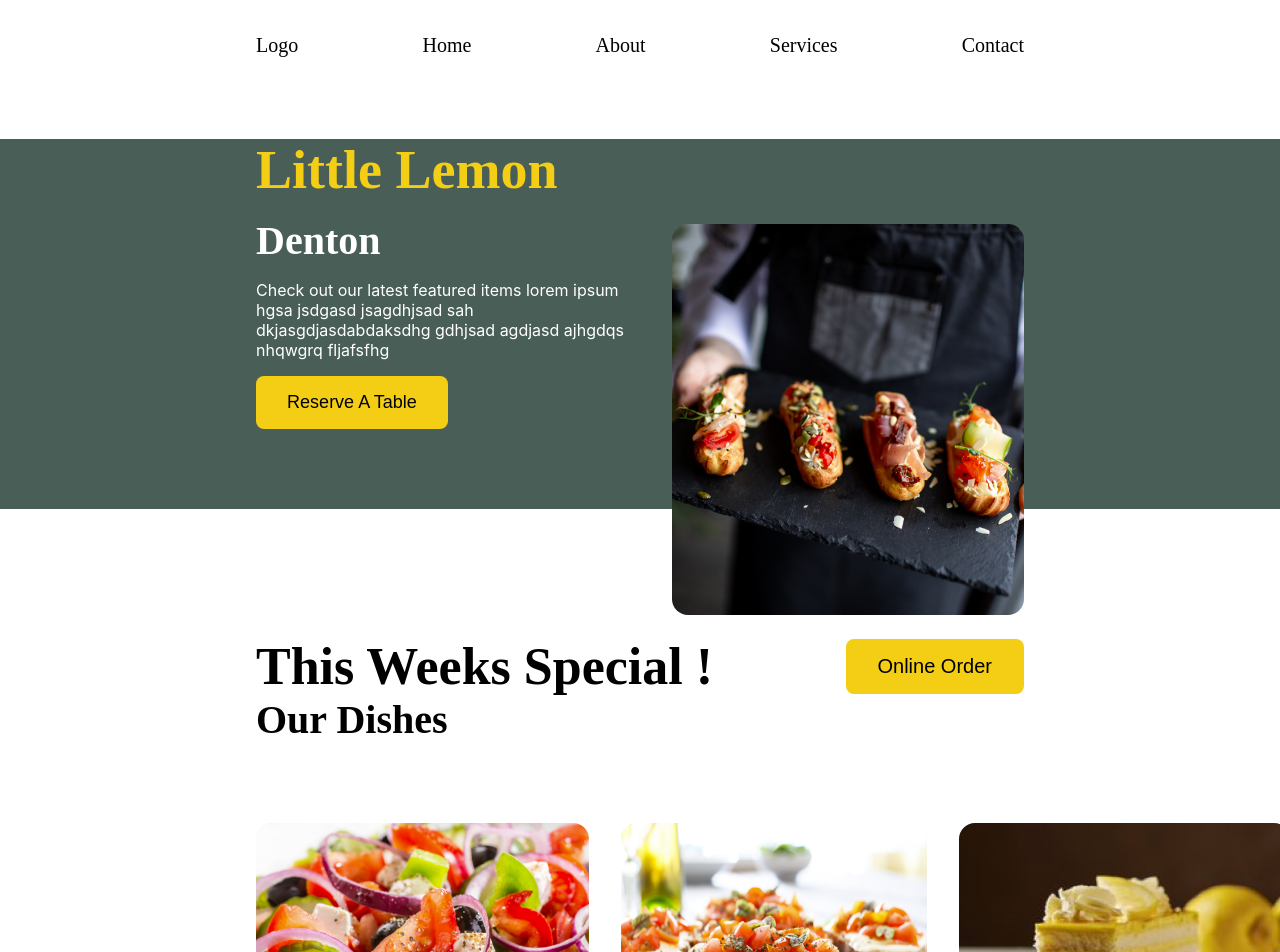
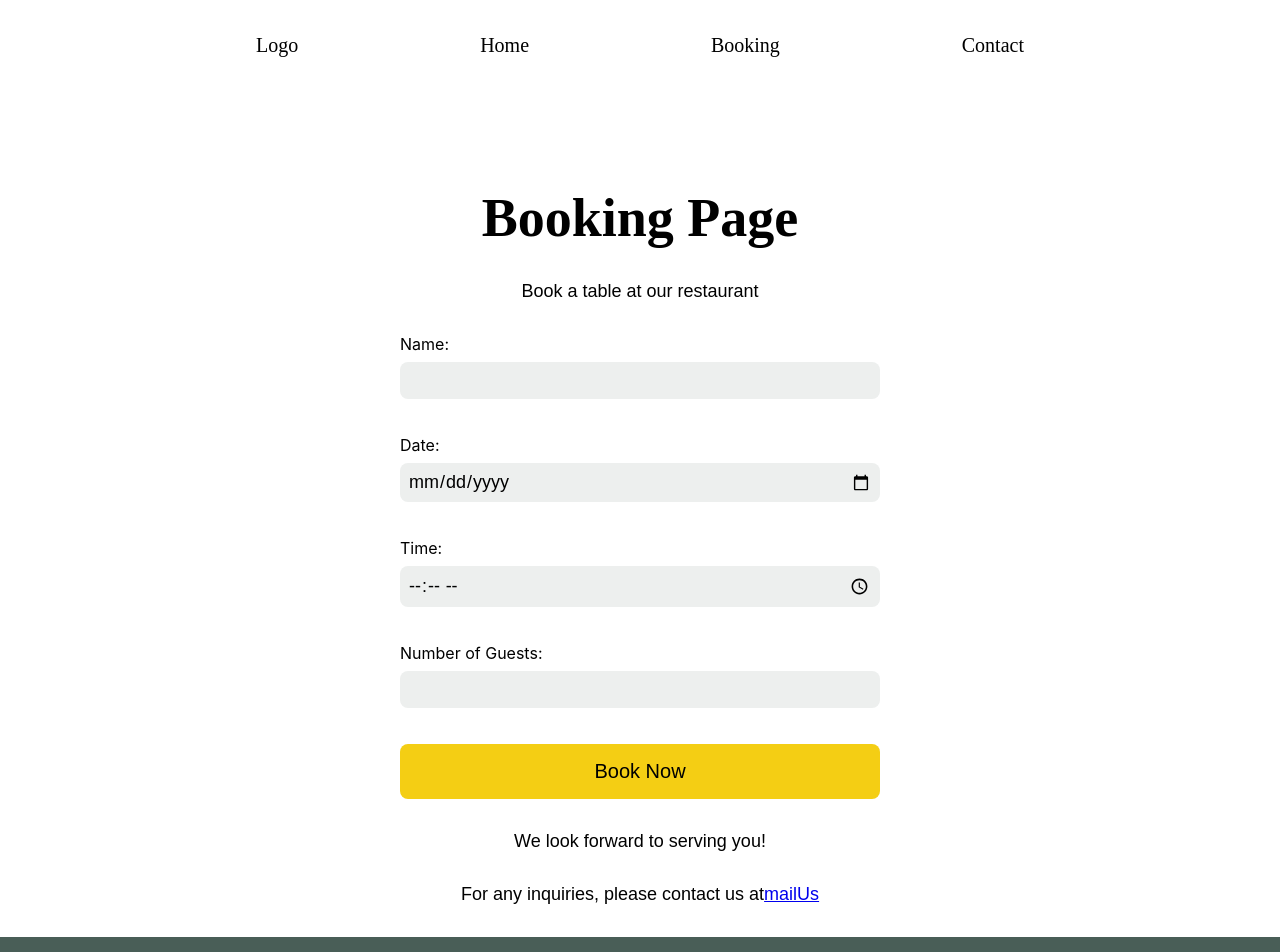
Before and after one commit to shivamjadhav2000/react-capstone, a React (Create React App) app: page /booking in a window 1280 px wide. Shown: the top 952 px of the page. Built offline with nearby package versions, Linux system fonts and the light colour scheme.

Commit message:
added responsive design and css

```diff
--- a/package.json
+++ b/package.json
@@ -9,6 +9,7 @@
     "@testing-library/user-event": "^13.5.0",
     "react": "^19.1.0",
     "react-dom": "^19.1.0",
+    "react-router-dom": "^7.5.2",
     "react-scripts": "5.0.1",
     "web-vitals": "^2.1.4"
   },
--- a/public/index.html
+++ b/public/index.html
@@ -31,7 +31,7 @@
   </head>
   <body>
     <noscript>You need to enable JavaScript to run this app.</noscript>
-    <div id="root"></div>
+    <main id="root"></main>
     <!--
       This HTML file is a template.
       If you open it directly in the browser, you will see an empty page.
--- a/src/App.css
+++ b/src/App.css
@@ -10,6 +10,8 @@ body{
   justify-content: center;
 
 }
+
+
 
 h1{
   font-family: Markazi Text;
@@ -59,12 +61,11 @@ li a{
 
   padding: 0 16rem;
   background-color: #495E57;
- display: grid;
-  grid-template-columns: 1fr 1fr;
+  display: flex;
+  justify-content: space-between;
   gap: 2rem;
   margin-top: 5rem;
-  padding-bottom: 5rem;
-  color:white
+  color:white;
 }
 .featured h1{
   color: #F4CE14;
@@ -90,22 +91,22 @@ li a{
 }
 .featured img{
   width: 22rem;
-  height: auto;
-  object-fit: cover;
-  position: absolute;
-  top:14rem;
-  right:16rem;
-  border-radius: 1rem;
+  position: relative;
+  bottom:-4rem;
+  border-radius: 2rem;
 }
 
 
 .Home{
+  display: flex;
+  flex-direction: column;
+  align-items: center;
+  gap: 2rem;
   margin:0rem 16rem;
   margin-top: 8rem;
-  display: flex;
-  flex-direction: column;
 }
 .Home Header {
+  width: 100%;
   display: flex;
   justify-content: space-between;
   align-items: center;
@@ -129,7 +130,7 @@ li a{
 
 .dishes{
   display: grid;
-  grid-template-columns: repeat(3, 1fr);
+  grid-template-columns: repeat(auto-fit, minmax(10rem, 1fr));
   gap: 2rem;
   margin-top: 5rem;
 }
@@ -141,12 +142,12 @@ li a{
   background-color: #EDEFEE;
   color: black;
   border-radius: 1rem;
+  justify-content: space-between;
 }
 .dish img{
   border-radius: 1rem;
-  width: auto;
-  height: 15rem;
-  object-fit: contain;
+  width: minmax(100%, 20rem);
+  height: 16rem;
 }
 .dish header{
   display: flex;
@@ -173,8 +174,49 @@ li a{
   font-weight: medium;
 }
 
+.BookingPage{
+  display: flex;
+  flex-direction: column;
+  align-items: center;
+  gap: 2rem;
+  margin:0rem 16rem;
+  margin-top: 8rem;
+}
+form{
+  display: flex;
+  flex-direction: column;
+  gap: 0.5rem;
+  width: min(100%, 30rem);
+}
+input[type="text"],
+input[type="email"],
+input[type="number"],
+input[type="date"],
+input[type="time"]{
+  padding: 0.5rem;
+  border-radius: 0.5rem;
+  border: none;
+  background-color: #EDEFEE;
+  font-size: 18px;
+  font-family: 'Karla', sans-serif;
+}
+
+button[type="submit"]{
+  background-color: #F4CE14;
+  color: black;
+  font-size: 20px;
+  font-family: 'Karla', sans-serif;
+  padding: 1rem 2rem;
+  border-radius: 0.5rem;
+  border: none;
+  cursor: pointer;
+}
+button[type="submit"]:hover{
+  background-color: #EE9972;
+}
 footer{
   display: flex;
+  width: 100%;
   justify-content: center;
   align-items: center;
   background-color: #495E57;
--- a/src/App.js
+++ b/src/App.js
@@ -1,13 +1,19 @@
 import './App.css';
 import NavBar from './components/NavBar';
-import Featured from './components/Featured';
 import Home from './pages/Home';
+import { Routes, Route } from 'react-router-dom';
+import { BrowserRouter as Router } from 'react-router-dom';
+import BookingPage from './pages/BookingPage ';
 function App() {
   return (
     <>
       <NavBar />
-      <Featured />
-      <Home/>
+      <Router>
+      <Routes>
+      <Route path="/" exact element={<Home/>}></Route>
+      <Route path="/booking" element={<BookingPage />}></Route>
+      </Routes>
+      </Router>
       <footer className='footer'>
         <p>All rights reserved &copy; 2025</p>
         <p>Little Lemon</p>
--- a/src/components/NavBar.js
+++ b/src/components/NavBar.js
@@ -6,8 +6,7 @@ function NavBar() {
         <ul >
             <li><a href='/'>Logo</a></li>
             <li><a href="/">Home</a></li>
-            <li><a href="/about">About</a></li>
-            <li><a href="/services">Services</a></li>
+            <li><a href="/booking">Booking</a></li>
             <li><a href="/contact">Contact</a></li>
         </ul>
     </nav>
--- /dev/null
+++ b/src/pages/BookingPage .js
@@ -0,0 +1,35 @@
+import React from 'react'
+
+function BookingPage () {
+  return (
+    <div className='BookingPage'>
+
+        <h1>Booking Page</h1>
+        <p>Book a table at our restaurant</p>
+        <form>
+            <label htmlFor="name">Name:</label>
+            <input type="text" id="name" name="name" required />
+            <br />
+            <label htmlFor="date">Date:</label>
+            <input type="date" id="date" name="date" required />
+            <br />
+            <label htmlFor="time">Time:</label>
+            <input type="time" id="time" name="time" required />
+            <br />
+            <label htmlFor="guests">Number of Guests:</label>
+            <input type="number" id="guests" name="guests" min="1" required />
+            <br />
+            <button type="submit">Book Now</button>
+        </form>
+        <p>We look forward to serving you!</p>
+        <p>For any inquiries, please contact us at
+        <a href="mailto:temp@gmail.com">
+            mailUs
+        </a></p>
+
+
+    </div>
+  )
+}
+
+export default BookingPage
--- a/src/pages/Home.js
+++ b/src/pages/Home.js
@@ -1,5 +1,6 @@
 import React from 'react'
 import Dish from '../components/Dish'
+import Featured from '../components/Featured'
 function Home() {
   const dishes = [
     {
@@ -26,6 +27,8 @@ function Home() {
     <Dish key={index} {...dish} />
   ))
   return (
+    <div>
+      <Featured/>
     <section className='Home'>
       <header>
         <h1>This Weeks Special !</h1>
@@ -37,6 +40,8 @@ function Home() {
       </section>
 
     </section>
+    </div>
+
   )
 }
 
```
Also changed, not shown: 1 other file (tests, documents, lock files or other folders).
